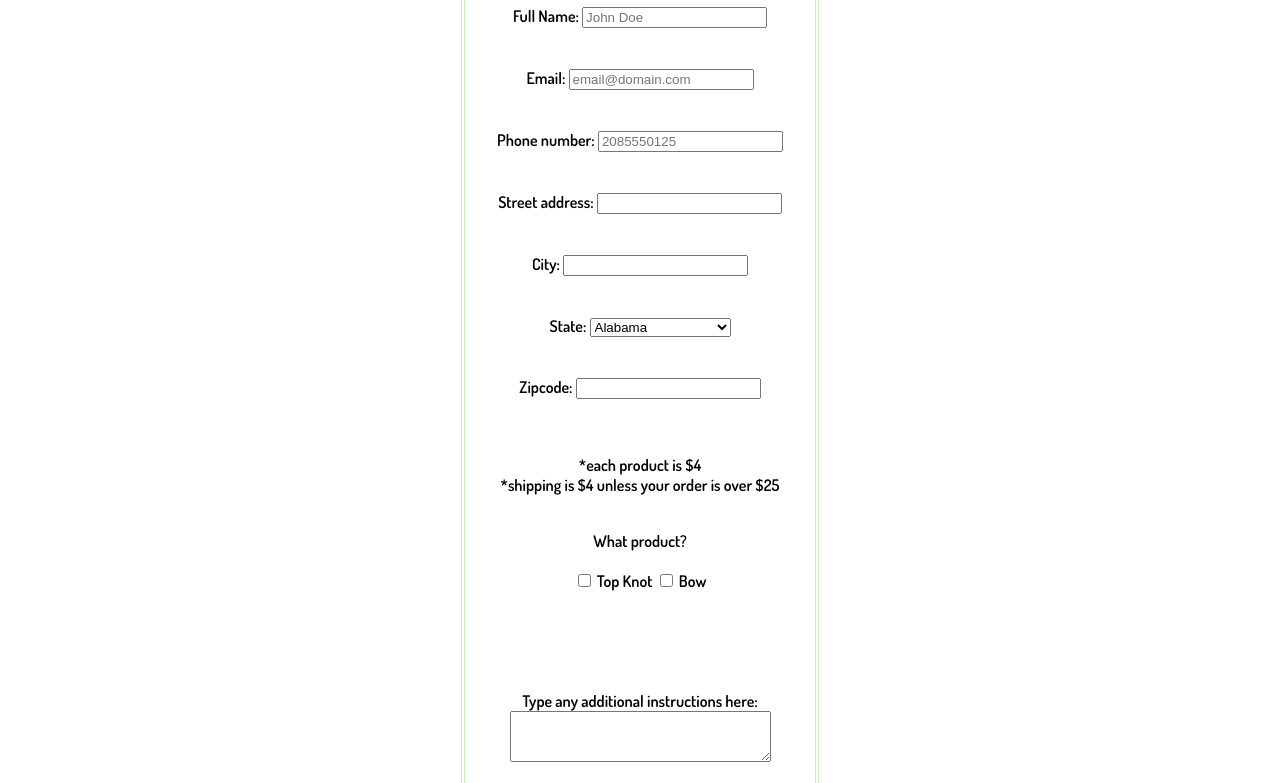
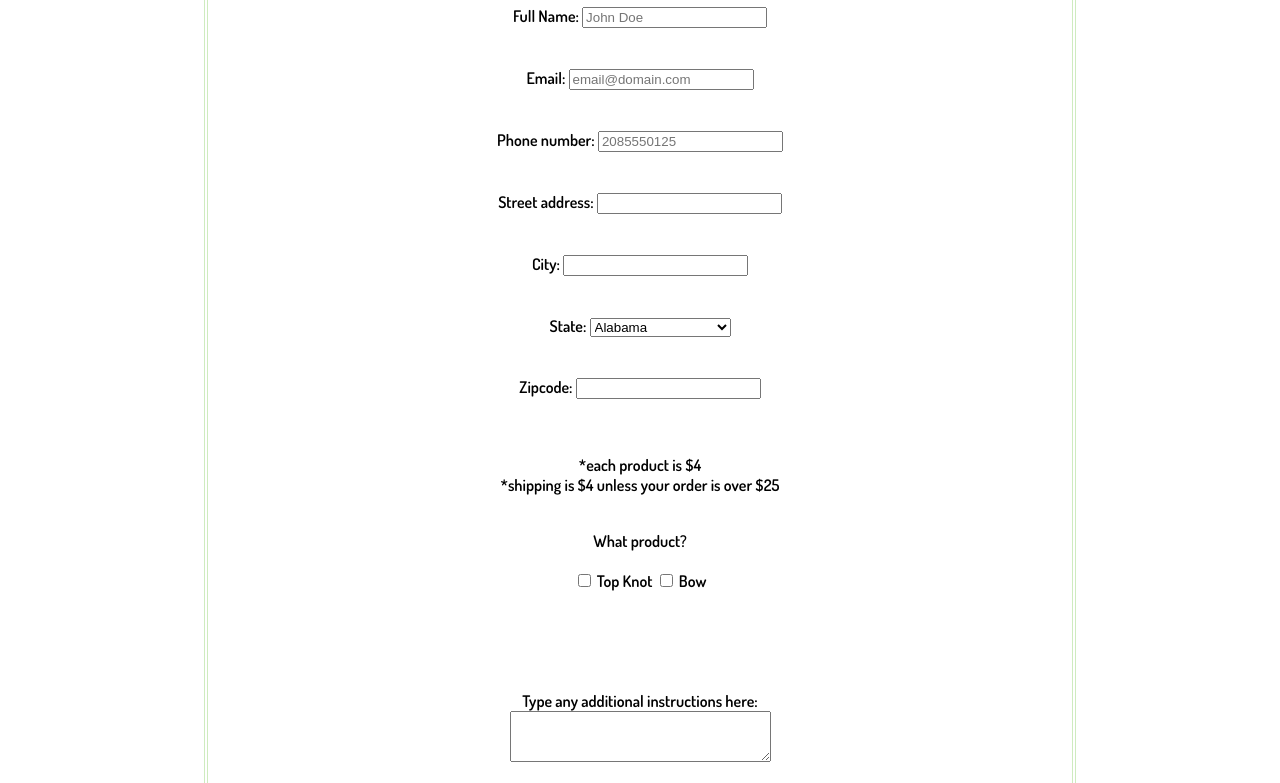
Before and after one commit to shannenbrad/justforfun, a website: page littleMiss/order.html in a window 1280 px wide. Shown: the part 366-1149 px from the top of the page. Drawn offline with Linux system fonts and the light colour scheme; a web font is replaced by a local one.

Commit message:
order div change

```diff
--- a/littleMiss/css/small.css
+++ b/littleMiss/css/small.css
@@ -263,6 +263,9 @@ article #s2 {
     header nav img {
         margin-left: -12em;
     }
+    #order {
+        width: 800px
+    }
     #reviews {
         width: 500px;
         padding: 1em;
```
